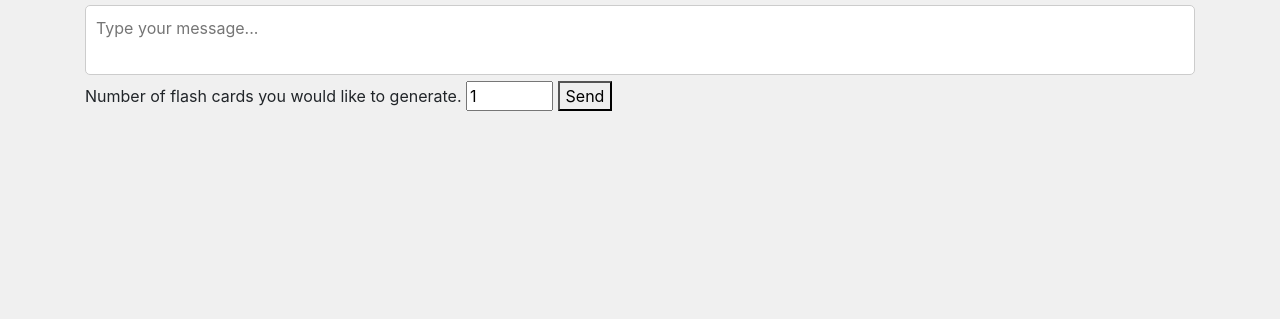
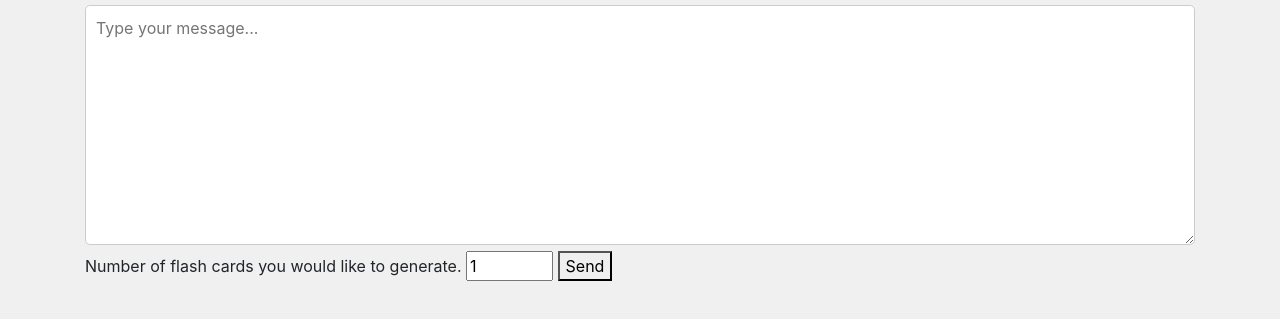
Before and after one commit to DarrenPorciello/FlashCardAI, a website: page index.html in a window 1280 px wide. Shown: the part 51-370 px from the top of the page. Drawn offline with nearby package versions, Linux system fonts and the light colour scheme.

Commit message:
Textarea adjustments

```diff
--- a/index.html
+++ b/index.html
@@ -118,6 +118,13 @@
                     });
                 });
 
+                const textarea = document.getElementById('message');
+
+                textarea.addEventListener('input', function () {
+                    this.style.height = 'auto';
+                    this.style.height = (this.scrollHeight) + 'px';
+                });
+
 
 
 
--- a/style.css
+++ b/style.css
@@ -17,8 +17,10 @@ textarea {
     border: 1px solid #ccc;
     border-radius: 5px;
     font-size: 16px;
-    resize: none; /* Disable textarea resizing */
-    overflow: hidden; /* Hide any overflowing content */
+    resize: both; /* Disable textarea resizing */
+    overflow: visible; /* Hide any overflowing content */
+    min-height: 30vh;
+    max-height: 60vh;
     transition: height 0.2s; /* Smoothly transition height changes */
 }
 
```
